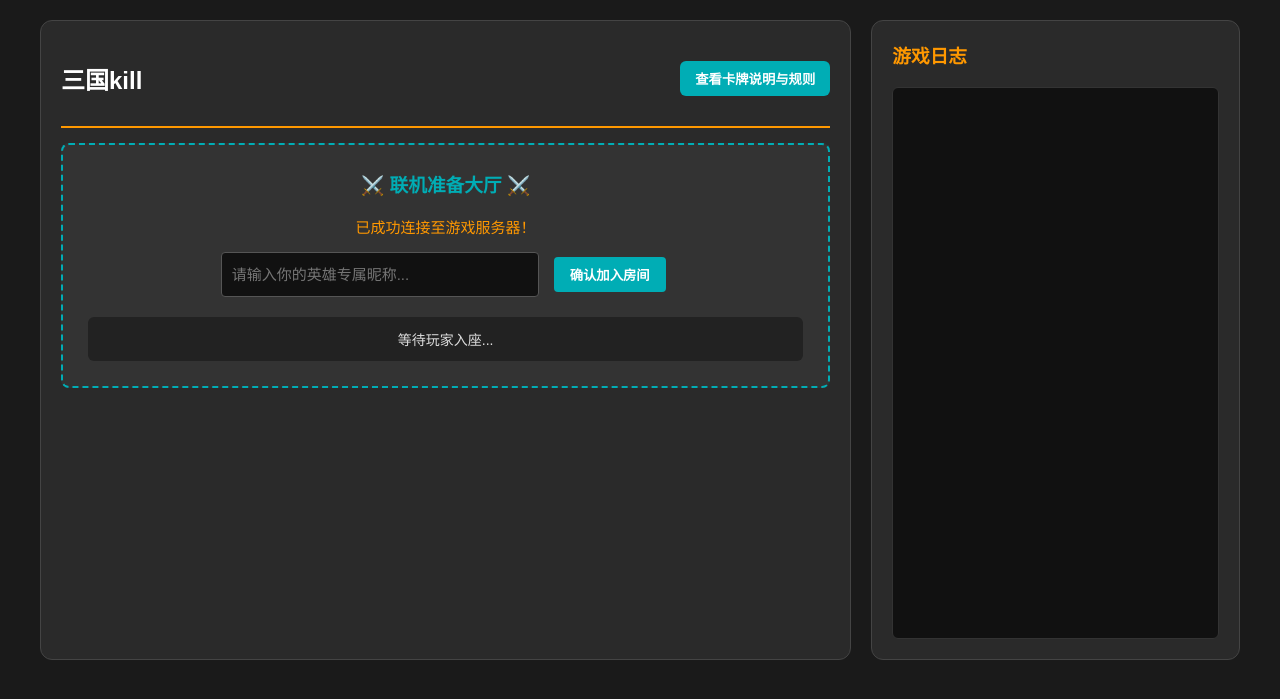
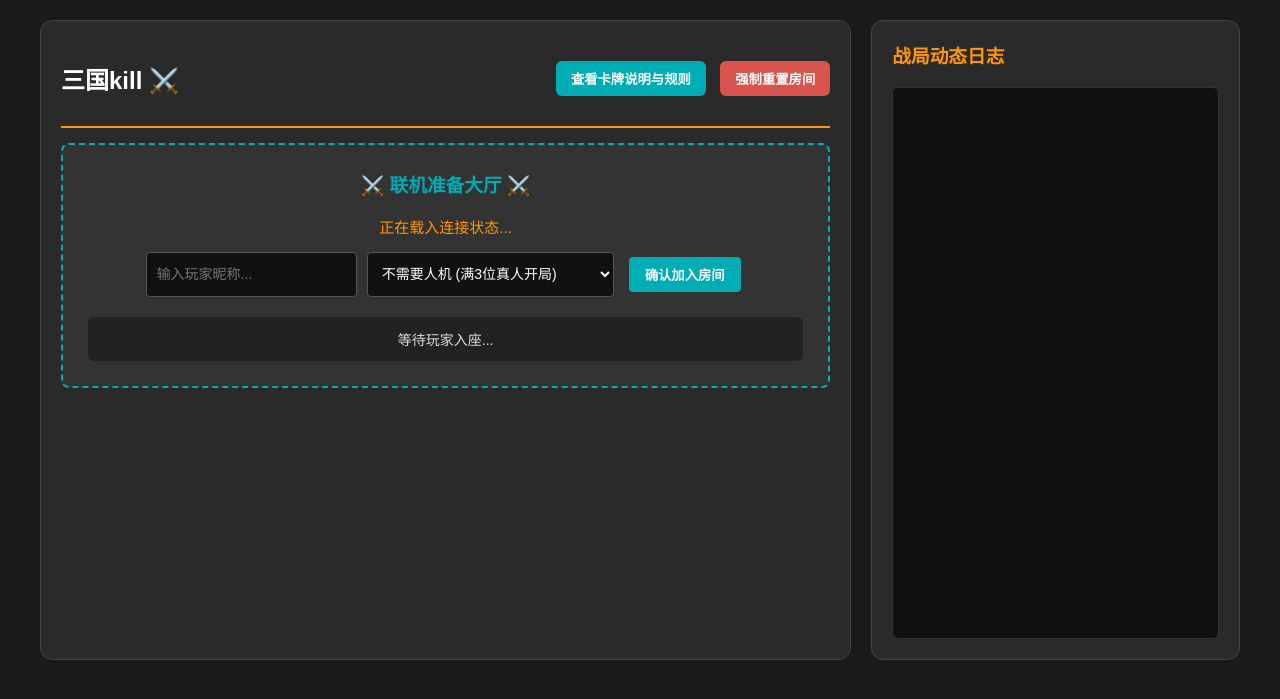
Before and after one commit to 123456-gitch/SG-kill, a Flask app: page / in a window 1280 px wide. Shown: the top 699 px of the page. Run offline with Flask 3, Linux system fonts and the light colour scheme; some libraries are stand-ins or nearby versions.

Commit message:
Update index.html

```diff
--- a/my_card_game/templates/index.html
+++ b/my_card_game/templates/index.html
@@ -11,11 +11,11 @@
 
         .header-bar { display: flex; justify-content: space-between; align-items: center; margin-bottom: 15px; border-bottom: 2px solid #ff9800; padding-bottom: 10px; }
         .rule-btn { background: #00adb5; color: white; border: none; padding: 8px 15px; border-radius: 6px; cursor: pointer; font-weight: bold; }
+        .reset-btn { background: #d9534f; color: white; border: none; padding: 8px 15px; border-radius: 6px; cursor: pointer; font-weight: bold; margin-left: 10px; }
 
-        /* 🚨 新增准备大厅模块样式 */
         .lobby-box { background: #333; padding: 25px; border-radius: 8px; border: 2px dashed #00adb5; text-align: center; margin-bottom: 25px; }
-        .lobby-input-group { display: flex; gap: 10px; max-width: 450px; margin: 15px auto; }
-        .lobby-input { flex: 1; padding: 10px; background: #111; color: #fff; border: 1px solid #555; border-radius: 4px; font-size: 15px; }
+        .lobby-input-group { display: flex; gap: 10px; max-width: 600px; margin: 15px auto; }
+        .lobby-input { flex: 1; padding: 10px; background: #111; color: #fff; border: 1px solid #555; border-radius: 4px; font-size: 14px; }
 
         .player-card { background: #3a3a3a; padding: 12px; margin: 10px 0; border-radius: 8px; cursor: pointer; border: 2.5px solid transparent; transition: all 0.2s ease-in-out; }
         .player-card.active-turn { border-color: #ff9800; background: #382d22; }
@@ -27,7 +27,6 @@
 
         .card { background: #4e3629; border: 2px solid #8b5a2b; width: 95px; height: 135px; border-radius: 8px; display: flex; flex-direction: column; justify-content: center; align-items: center; cursor: pointer; font-weight: bold; font-size: 14px; transition: 0.2s; text-align: center; user-select: none; }
         .card:hover { transform: translateY(-8px); box-shadow: 0 5px 12px rgba(255,152,0,0.3); }
-
         .card.status-card-item { background: #283e56; border-color: #00adb5; color: #e0f7fa; }
 
         .response-box, .beishui-box { background: #3c2415; border: 2px solid #ff5722; padding: 15px; border-radius: 8px; margin: 15px 0; display: none; }
@@ -51,16 +50,26 @@
 <div class="container">
     <div class="main-panel">
         <div class="header-bar">
-            <h2>三国kill</h2>
-            <button class="rule-btn" onclick="openRules()">查看卡牌说明与规则</button>
+            <h2>三国kill ⚔️</h2>
+            <div>
+                <button class="rule-btn" onclick="openRules()">查看卡牌说明与规则</button>
+                <button class="reset-btn" onclick="triggerForceReset()">强制重置房间</button>
+            </div>
         </div>
 
         <div id="lobby-area" class="lobby-box">
             <h3 style="color: #00adb5; margin-top: 0;">⚔️ 联机准备大厅 ⚔️</h3>
-            <div id="lobby-status" style="font-size: 15px; color: #ff9800; margin-bottom: 10px;">已成功连接至游戏服务器！</div>
+            <div id="lobby-status" style="font-size: 15px; color: #ff9800; margin-bottom: 10px;">正在载入连接状态...</div>
 
             <div id="lobby-controls" class="lobby-input-group">
-                <input type="text" id="nickname-input" class="lobby-input" placeholder="请输入你的英雄专属昵称..." />
+                <input type="text" id="nickname-input" class="lobby-input" placeholder="输入玩家昵称..." />
+
+                <select id="bot-count-select" class="lobby-input" onchange="changeBotCount()">
+                    <option value="0">不需要人机 (满3位真人开局)</option>
+                    <option value="1">需要 1 个人机 (满2位真人即开)</option>
+                    <option value="2">需要 2 个人机 (仅需1位真人即开)</option>
+                </select>
+
                 <button class="btn btn-status" id="join-room-btn" onclick="joinRoomAction()">确认加入房间</button>
             </div>
 
@@ -77,9 +86,9 @@
 
             <div id="beishui-area" class="beishui-box">
                 <h3 style="margin-top:0; color:#00adb5;">【背水一战】效果选择</h3>
-                <p>你当前装备了【背水一战】，请选择本回合开始前失去多少点生命值以换取摸牌：</p>
+                <p>选择本回合开始前失去多少点生命值以换取等量+1的自残摸牌：</p>
                 <div style="margin-bottom: 10px;">
-                    选择失去生命值: <input type="number" id="beishui-val" min="0" value="0" style="width: 60px; padding: 4px;"> 点
+                    失去生命值: <input type="number" id="beishui-val" min="0" value="0" style="width: 60px; padding: 4px;"> 点
                 </div>
                 <button class="btn btn-status" onclick="submitBeishui()">确认</button>
             </div>
@@ -89,10 +98,10 @@
                 <div id="response-buttons"></div>
             </div>
 
-            <div class="section-title">🔮 状态手牌区（注意：状态牌在此区域时不生效，必须点击装备后才生效）</div>
+            <div class="section-title">🔮 状态手牌区（需点击装备才生效）</div>
             <div id="status-hand" class="hand-area"></div>
 
-            <div class="section-title">🎴 基本牌手牌（手牌上限初始为5张，每轮结束时若不足5张将自动补满）</div>
+            <div class="section-title">🎴 基本牌手牌（回合结束自动补全5张）</div>
             <div id="my-hand" class="hand-area"></div>
 
             <div style="margin-top: 25px;">
@@ -102,7 +111,7 @@
     </div>
 
     <div class="side-panel">
-        <h3 style="color:#ff9800; margin-top:0;">游戏日志</h3>
+        <h3 style="color:#ff9800; margin-top:0;">战局动态日志</h3>
         <div id="log" class="log-box"></div>
     </div>
 </div>
@@ -111,44 +120,7 @@
     <div class="modal-content">
         <span class="close" onclick="closeRules()">&times;</span>
         <h2 style="color:#ff9800;">三国kill 游戏卡牌效果说明</h2>
-
-        <h3 style="border-left: 4px solid #00adb5; padding-left: 8px; color: #00adb5;">核心规则</h3>
-        <p style="font-size: 13px; color: #ccc; line-height: 1.6;">
-            1. <b>状态激活</b>：状态牌存放在“状态手牌区”时<b>不会生效</b>，也没有任何被动或属性加成。必须由玩家在出牌阶段点击装备到装备栏后，卡牌效果才会生效。<br>
-            2. <b>被动响应牌</b>：【防】与【长城】属于被动响应牌，通常情况下无法在出牌阶段主动打出。
-        </p>
-
-        <h3 style="border-left: 4px solid #00adb5; padding-left: 8px; color: #00adb5;">1. 基本牌与锦囊牌效果</h3>
-        <table class="rule-table">
-            <thead>
-                <tr><th style="width: 100px;">卡牌名称</th><th style="width: 60px;">类型</th><th>具体效果描述</th></tr>
-            </thead>
-            <tbody>
-                <tr><td><b>攻</b></td><td>主动牌</td><td>对指定目标使用，造成 1 点伤害。对方需使用【防】或【长城】抵挡。</td></tr>
-                <tr><td><b>防</b></td><td>被动牌</td><td>不能在出牌阶段主动使用。用于抵挡【攻】或【荆轲刺秦】的效果。</td></tr>
-                <tr><td><b>长城</b></td><td>被动牌</td><td><b>可以使任何对你使用的牌无效</b>（包括攻、荆轲刺秦以及各类锦囊）。若成功使卡牌无效，则该牌原本产生的自伤效果不触发。</td></tr>
-                <tr><td><b>回血</b></td><td>主动牌</td><td>生命值未满时可使用，恢复 1 点生命值。</td></tr>
-                <tr><td><b>卡牌大师</b></td><td>主动牌</td><td>使用后直接从牌堆摸 2 张基本牌。</td></tr>
-                <tr><td><b>荆轲刺秦</b></td><td>主动牌</td><td>对指定目标使用，对方需使用 2 张【防】（或 1 张【长城】）抵挡，否则受到 2 点伤害。使用后结算完毕时，使用者自身受到 1 点伤害。</td></tr>
-                <tr><td><b>一字马</b></td><td>主动牌</td><td>对指定目标使用，若对方未使用【长城】无效，则跳过对方的下一个回合。</td></tr>
-                <tr><td><b>顺手牵羊</b></td><td>主动牌</td><td>对指定目标使用，若对方未使用【长城】无效，随机抽取对方 1 张基本手牌。</td></tr>
-                <tr><td><b>同归于尽</b></td><td>主动牌</td><td>对指定目标使用，若对方未使用【长城】无效，目标受到 1 点伤害。使用后结算完毕时，使用者自身也受到 1 点伤害。</td></tr>
-                <tr><td><b>江山易主</b></td><td>主动牌</td><td>对指定目标使用，若对方未使用【长城】无效，你与目标的全部基本手牌进行互换。</td></tr>
-            </tbody>
-        </table>
-
-        <h3 style="border-left: 4px solid #00adb5; padding-left: 8px; color: #00adb5;">2. 状态牌效果（装备后才生效）</h3>
-        <table class="rule-table">
-            <thead>
-                <tr><th style="width: 100px;">卡牌名称</th><th>具体效果描述</th></tr>
-            </thead>
-            <tbody>
-                <tr><td><b>暗度陈仓</b></td><td><b>具有规则优先权：</b>允许在出牌阶段主动将【防】作为【攻】使用；被对方使用【攻】或【荆轲刺秦】时，可以将【攻】作为【防】进行响应。</td></tr>
-                <tr><td><b>背水一战</b></td><td>装备时最大生命值调整为 5 点。在你的回合开始前，可选择失去 X 点生命值（不可致死），获得 X+1 张基本牌（可超过手牌上限）。</td></tr>
-                <tr><td><b>饮鸩止渴</b></td><td>装备时最大生命值和当前生命值直接调整为 10 点。每经过 3 个自己的出牌回合，最大生命值永久减少 2 点，并恢复 2 点生命值。</td></tr>
-                <tr><td><b>卧薪尝胆</b></td><td>装备时最大生命值调整为 5 点。受到【攻】或【荆轲刺秦】的伤害减少 1 点。你在出牌阶段每主动使用 1 张卡牌，自身失去 1 点生命值（当生命值为 1 点时，此失去生命值效果不再触发）。</td></tr>
-            </tbody>
-        </table>
+        <h3>核心规则与卡牌池完整同上</h3>
     </div>
 </div>
 
@@ -156,33 +128,43 @@
     const socket = io();
     let selectedTargetIdx = -1;
 
-    // 连接成功后，修改原本默认直接进组的逻辑，改为等待玩家手动输入名字并点击按钮
     socket.on('connect', () => {
-        document.getElementById('lobby-status').innerText = "已连接云服务器。请在下方输入专属名字加入战场！";
+        document.getElementById('lobby-status').innerText = "已成功接入中央服务器！可在下方调整人机并输入名字加入。";
     });
 
     socket.on('action_error', (data) => { alert(data.msg); });
 
-    // 🚨【新增大厅同步接收】听从服务器大喇叭：全剧组同步刷新目前房间已有几人
+    socket.on('force_reload_all', () => {
+        alert("房间被强制重置，正在重新返回大厅...");
+        location.reload();
+    });
+
+    // 监听大厅状态改变
     socket.on('lobby_update', (data) => {
         document.getElementById('lobby-area').style.display = 'block';
         document.getElementById('game-play-area').style.display = 'none';
 
-        document.getElementById('lobby-status').innerText = `正在等待群雄割据... 当前房间人数：${data.count} / 3 人`;
+        // 动态计算还差几名真人
+        document.getElementById('bot-count-select').value = data.bot_count;
+        const humansNeeded = 3 - data.count - data.bot_count;
+        document.getElementById('lobby-status').innerText = `当前已入座真人：${data.count} 人 | 预留人机：${data.bot_count} 个 | 还需要真人：${humansNeeded < 0 ? 0 : humansNeeded} 人`;
 
         const formatPlayers = data.players.map((p, i) => `<strong>[座位 ${i+1}]</strong> <span style="color:#00adb5;">${p.name}</span>`).join(' &nbsp;&nbsp;|&nbsp;&nbsp; ');
-        document.getElementById('lobby-players-list').innerHTML = `当前已落座玩家：${formatPlayers}`;
+        document.getElementById('lobby-players-list').innerHTML = data.count > 0 ? `当前席位：${formatPlayers}` : "当前席位空无一人，请速速入座！";
     });
 
-    // 接收游戏对局数据（原汁原味逻辑，前缀强行加入了界面控制切换）
+    // 大厅修改人机数量事件
+    function changeBotCount() {
+        const bc = document.getElementById('bot-count-select').value;
+        socket.emit('change_bot_count', { bot_count: bc });
+    }
+
     socket.on('game_update', (data) => {
-        // 🚨 一旦服务器开始，强制同步关闭准备大厅，展现沙场对局界面！
         document.getElementById('lobby-area').style.display = 'none';
         document.getElementById('game-play-area').style.display = 'block';
 
         const activeP = data.players.find(p => p.idx === data.current_idx);
-
-        document.getElementById('round-info').innerHTML = `当前：第 ${data.round} 轮 | 当前出牌玩家：<span>${activeP ? activeP.name : '未知'}</span> | 剩余行动次数：<strong>${data.actions_left}</strong> 次 | 牌堆剩余：${data.deck_count} 张`;
+        document.getElementById('round-info').innerHTML = `当前：第 ${data.round} 轮 | 当前回弹出牌者：<span style='color:#00adb5;'>${activeP ? activeP.name : '未知'}</span> | 剩余行动力：<strong>${data.actions_left}</strong> 次 | 剩余牌库：${data.deck_count} 张`;
 
         const listDiv = document.getElementById('players-list');
         listDiv.innerHTML = '';
@@ -190,13 +172,13 @@
             const pDiv = document.createElement('div');
             pDiv.className = `player-card ${p.idx === data.current_idx ? 'active-turn' : ''} ${selectedTargetIdx === p.idx ? 'selected-target' : ''} ${!p.alive ? 'dead' : ''}`;
 
-            let cdTips = p.status_cooldown > 0 ? ` (更换冷却中:${p.status_cooldown}回合)` : " (可更换状态)";
+            let cdTips = p.status_cooldown > 0 ? ` (冷却中:${p.status_cooldown}门)` : " (就绪)";
             if(p.status === "正常") cdTips = "";
 
             pDiv.innerHTML = `
                 <strong>${p.name}</strong><br>
-                阵营：<span>${p.faction}</span> | 状态栏：<span>【${p.status}】${cdTips}</span><br>
-                生命值：<strong>${p.hp} / ${p.max_hp}</strong> | 手牌数：${p.hand_count} 张
+                阵营：<span>${p.faction}</span> | 装备栏：<span>【${p.status}】${cdTips}</span><br>
+                健康值：<strong>${p.hp} / ${p.max_hp}</strong> | 存余手牌：${p.hand_count} 张
             `;
             if(p.alive) {
                 pDiv.onclick = () => {
@@ -224,27 +206,26 @@
             const hasAttack = data.my_cards.includes("攻");
 
             if (data.pending_card === "攻") {
-                tips.innerHTML = `对方对你使用了【攻】！你可以使用【防】进行抵挡，或者使用【长城】使其无效。`;
-                if (hasDef) btns.innerHTML += `<button class="btn btn-action" onclick="respond('防')">使用【防】</button>`;
-                if (myStatus === "暗度陈仓" && hasAttack) btns.innerHTML += `<button class="btn btn-status" onclick="respond('攻_as_防')">暗度陈仓：将【攻】作为【防】使用</button>`;
+                tips.innerHTML = `⚠️ 警告！遭受到来自对手的【攻】！打出【防】反击或打出【长城】全免疫。`;
+                if (hasDef) btns.innerHTML += `<button class="btn btn-action" onclick="respond('防')">回应【防】</button>`;
+                if (myStatus === "暗度陈仓" && hasAttack) btns.innerHTML += `<button class="btn btn-status" onclick="respond('攻_as_防')">暗度陈仓：将【攻】化为【防】</button>`;
             } else if (data.pending_card === "荆轲刺秦") {
-                tips.innerHTML = `对方对你使用了【荆轲刺秦】（还需使用 ${data.required_defenses} 张【防】抵挡）！或者使用【长城】直接使其无效。`;
-                if (hasDef) btns.innerHTML += `<button class="btn btn-action" onclick="respond('防')">使用【防】</button>`;
-                if (myStatus === "暗度陈仓" && hasAttack) btns.innerHTML += `<button class="btn btn-status" onclick="respond('攻_as_防')">暗度陈仓：将【攻】作为【防】使用</button>`;
-            } else if (data.pending_card === "同归于尽") {
-                tips.innerHTML = `对方对你使用了【同归于尽】！你可以使用【长城】使其无效，否则双方各失去 1 点生命值。`;
+                tips.innerHTML = `⚠️ 杀机！对方使出【荆轲刺秦】（需追加 ${data.required_defenses} 张【防】抵御）或消耗【长城】拦截。`;
+                if (hasDef) btns.innerHTML += `<button class="btn btn-action" onclick="respond('防')">回应【防】</button>`;
+                if (myStatus === "暗度陈仓" && hasAttack) btns.innerHTML += `<button class="btn btn-status" onclick="respond('攻_as_防')">暗度陈仓：将【攻】化为【防】</button>`;
             } else {
-                tips.innerHTML = `对方对你使用了【${data.pending_card}】！你可以使用【长城】使其无效，否则承受该牌效果。`;
+                tips.innerHTML = `💥 锦囊袭来！对方对你倾泻了【${data.pending_card}】！可交出【长城】反弹，否则生效。`;
             }
 
             if (hasWall) {
-                btns.innerHTML += `<button class="btn btn-status" style="background:#4caf50;" onclick="respond('长城')">使用【长城】使卡牌无效</button>`;
+                btns.innerHTML += `<button class="btn btn-status" style="background:#4caf50;" onclick="respond('长城')">打出【长城】(全牌免疫)</button>`;
             }
-            btns.innerHTML += `<button class="btn btn-danger" onclick="respond('放弃')">放弃抵抗</button>`;
+            btns.innerHTML += `<button class="btn btn-danger" onclick="respond('放弃')">放弃抵抗(生吃伤害/效果)</button>`;
         } else {
             respArea.style.display = 'none';
         }
 
+        // 刷新状态手牌
         const statusHandArea = document.getElementById('status-hand');
         statusHandArea.innerHTML = '';
         data.my_status_cards.forEach(card => {
@@ -255,6 +236,7 @@
             statusHandArea.appendChild(sDiv);
         });
 
+        // 刷新普通手牌
         const handArea = document.getElementById('my-hand');
         handArea.innerHTML = '';
         data.my_cards.forEach(cardName => {
@@ -264,22 +246,15 @@
             cDiv.onclick = () => {
                 if (cardName === "防") {
                     if (data.my_status === "暗度陈仓") {
-                        if (selectedTargetIdx === -1) {
-                            alert("请先在上方点击选定目标玩家。");
-                            return;
-                        }
+                        if (selectedTargetIdx === -1) { alert("请先在上方列表选定目标玩家！"); return; }
                         socket.emit('play_card', { card: cardName, target: selectedTargetIdx, intent: '攻' });
                     } else {
-                        alert("【防】属于被动响应牌，当前状态下无法在出牌阶段主动使用。");
+                        alert("【防】属于被动响应牌，无法直接主动扔出。");
                     }
                     return;
                 }
-
                 if (["攻", "荆轲刺秦", "一字马", "顺手牵羊", "江山易主", "同归于尽"].includes(cardName)) {
-                    if (selectedTargetIdx === -1) {
-                        alert("请先在上方点击选定目标玩家。");
-                        return;
-                    }
+                    if (selectedTargetIdx === -1) { alert("请先在上方列表选定目标玩家！"); return; }
                 }
                 socket.emit('play_card', { card: cardName, target: selectedTargetIdx });
             };
@@ -293,18 +268,18 @@
         box.scrollTop = box.scrollHeight;
     });
 
-    // 🚨【新增点击大厅加入动作】
     function joinRoomAction() {
         const nameVal = document.getElementById('nickname-input').value.trim();
-        if (!nameVal) {
-            alert("请输入您的昵称再加入游戏！");
-            return;
-        }
+        if (!nameVal) { alert("请起个响亮的英豪花名！"); return; }
         socket.emit('join_game', { name: nameVal });
-        document.getElementById('lobby-controls').style.display = 'none';
-        document.getElementById('lobby-status').innerText = "已入座！正等候其他好汉组局...";
+        document.getElementById('nickname-input').disabled = true;
+        document.getElementById('bot-count-select').disabled = true;
+        document.getElementById('join-room-btn').style.display = 'none';
     }
 
+    function triggerForceReset() {
+        if(confirm("确定清空数据并强退所有人重回大厅吗？")) { socket.emit('reset_game'); }
+    }
     function submitBeishui() {
         const val = document.getElementById('beishui-val').value;
         socket.emit('beishui_decision', { sacrifice: val });
```
